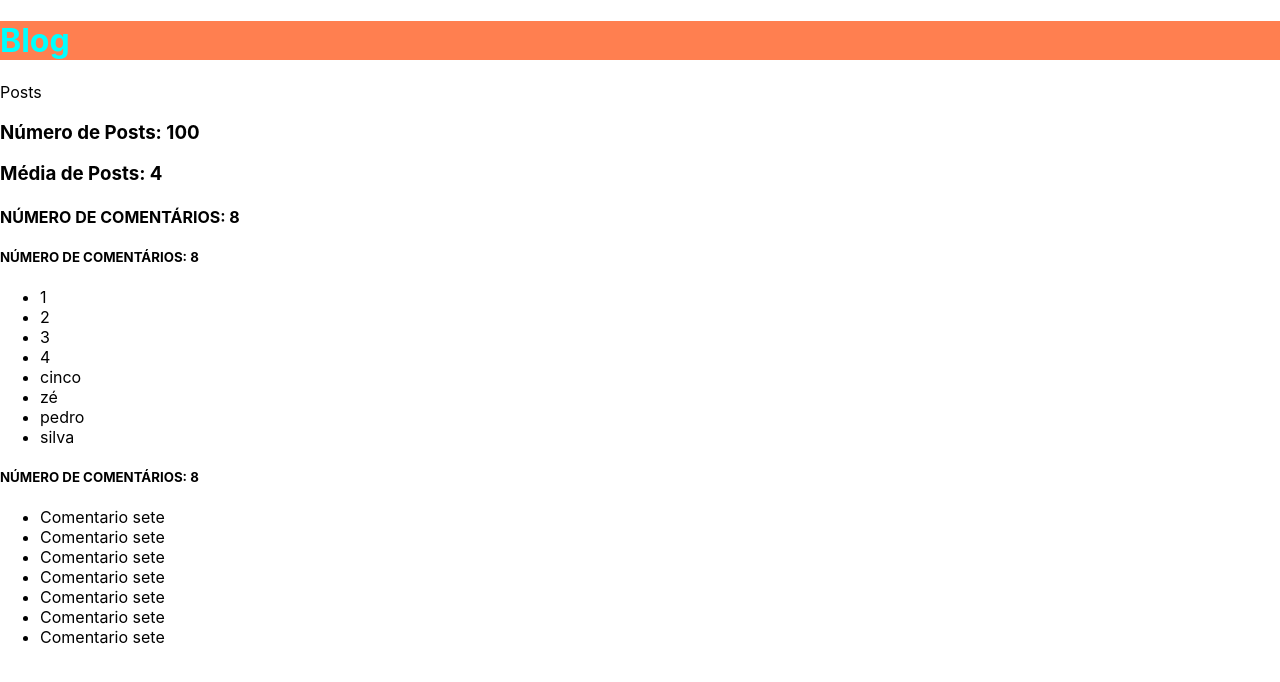
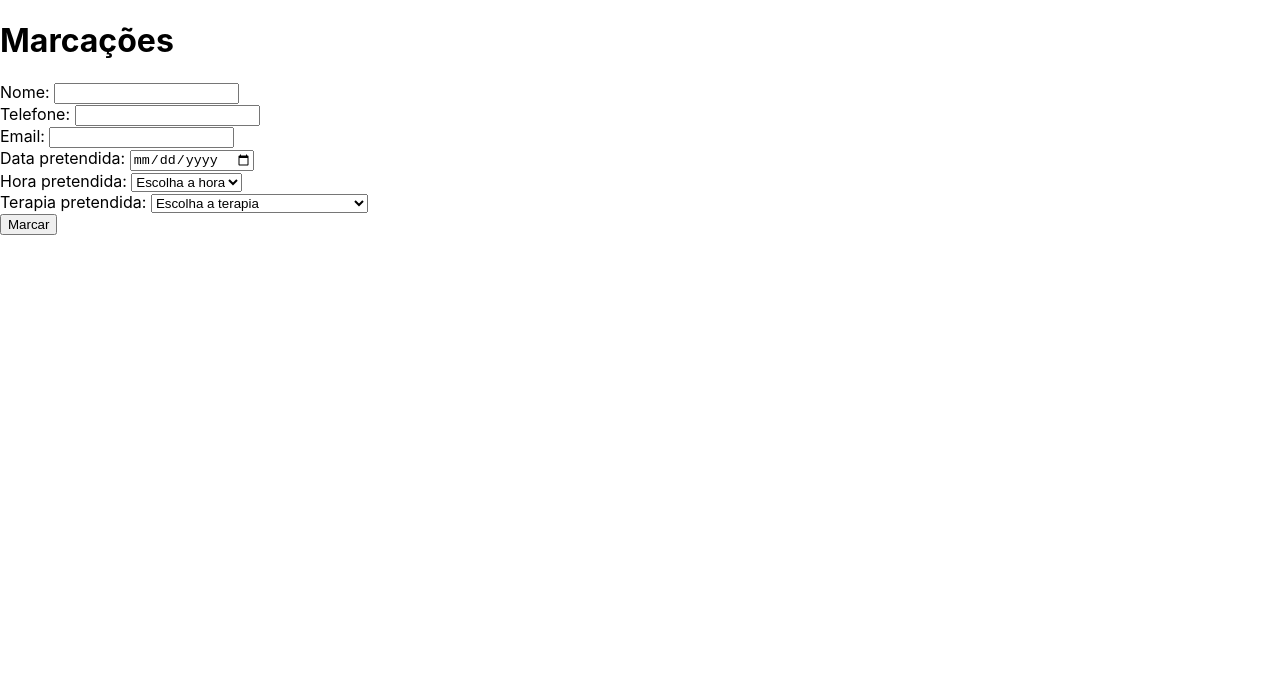
Before and after one commit to Barbosabyte/formacao_UFCD10190, a React (Create React App) app in the folder marcacoes/: page / in a window 1280 px wide. Shown: the top 682 px of the page. Built offline with nearby package versions, Linux system fonts and the light colour scheme.

Commit message:
Cria o formulário

```diff
--- a/marcacoes/src/App.js
+++ b/marcacoes/src/App.js
@@ -1,48 +1,15 @@
 import logo from "./logo.svg";
 import "./App.css";
 import Media from "./Media";
+import Header from "./componentes/Header.js";
+import Form from "./componentes/Form.js";
 
 function App() {
-  const title = "Blog";
-  let nrPosts = 100;
-  const atencao = "Número de comentários";
-  const comentarios = ["1", "2", "3", "4", "cinco", "zé", "pedro", "silva"];
-  const comentarios2 = [
-    { id: 1, texto: "Comentario sete" },
-    { id: 2, texto: "Comentario sete" },
-    { id: 3, texto: "Comentario sete" },
-    { id: 4, texto: "Comentario sete" },
-    { id: 5, texto: "Comentario sete" },
-    { id: 6, texto: "Comentario sete" },
-    { id: 7, texto: "Comentario sete" },
-  ];
-  const show = true;
   return (
     <>
-      <h1 className="meuEstilo">{title}</h1>
-      <p>Posts</p>
-      <h3>Número de Posts: {nrPosts}</h3>
-
-      {show ? <Media /> : "Sem dados"}
-      <h4>
-        {atencao.toUpperCase()}: {comentarios.length}
-      </h4>
-      <h5>
-        {atencao.toUpperCase()}: {comentarios.length}
-      </h5>
-      <ul>
-        {comentarios.map((comentario) => (
-          <li key={comentario}>{comentario}</li>
-        ))}
-      </ul>
-      <h5>
-        {atencao.toUpperCase()}: {comentarios.length}
-      </h5>
-      <ul>
-        {comentarios2.map((comentario) => (
-          <li key={comentario.id}>{comentario.texto}</li>
-        ))}
-      </ul>
+      <Header title="Ana Saiago Massagens" bgcolor="rgba(0,0,0,4)" />
+      <h1>Marcações</h1>
+      <Form />
     </>
   );
 }
--- /dev/null
+++ b/marcacoes/src/componentes/Form.js
@@ -0,0 +1,71 @@
+import React from "react";
+
+function Form() {
+  return (
+    <>
+      <form>
+        <label className="nome">
+          Nome: <input type="text" required />
+        </label>
+        <br />
+        <label className="telefone">
+          Telefone: <input type="tel" required />
+        </label>
+        <br />
+        <label className="email">
+          Email: <input type="email" />
+        </label>
+        <br />
+        <label className="data">
+          Data pretendida: <input type="date"></input>
+        </label>
+        <br />
+        <label className="hora">
+          Hora pretendida:{" "}
+          <select>
+            <option disabled selected value="">
+              Escolha a hora
+            </option>
+            <option value="08:00">08:00</option>
+            <option value="09:00">09:00</option>
+            <option value="10:00">10:00</option>
+            <option value="11:00">11:00</option>
+            <option value="12:00">12:00</option>
+            <option value="13:00">13:00</option>
+            <option value="14:00">14:00</option>
+            <option value="15:00">15:00</option>
+            <option value="16:00">16:00</option>
+            <option value="17:00">17:00</option>
+            <option value="18:00">18:00</option>
+            <option value="19:00">19:00</option>
+            <option value="20:00">20:00</option>
+          </select>
+        </label>
+        <br />
+        <label className="terapia">
+          Terapia pretendida:{" "}
+          <select>
+            <option disabled selected value="">
+              Escolha a terapia
+            </option>
+            <option value="relaxante">Massagem Relaxante</option>
+            <option value="californiana">Massagem Californiana</option>
+            <option value="pedras">Massagem com Pedras Quentes</option>
+            <option value="drenagem">Drenagem Linfática</option>
+            <option value="reflex">Reflexologia</option>
+            <option value="envolvimentos">Envolvimento Corporal</option>
+            <option value="aromaterapia">Aromaterapia</option>
+            <option value="reiki">Reiki</option>
+            <option value="herbalismo">Aconselhamento por Herbalista</option>
+          </select>
+        </label>
+        <br />
+        <label className="enviar">
+          <input type="submit" value="Marcar" />
+        </label>
+      </form>
+    </>
+  );
+}
+
+export default Form;
--- /dev/null
+++ b/marcacoes/src/componentes/Header.js
@@ -0,0 +1,13 @@
+import React from "react";
+
+function Header() {
+  return (
+    <>
+      <header>
+        <div></div>
+      </header>
+    </>
+  );
+}
+
+export default Header;
```
